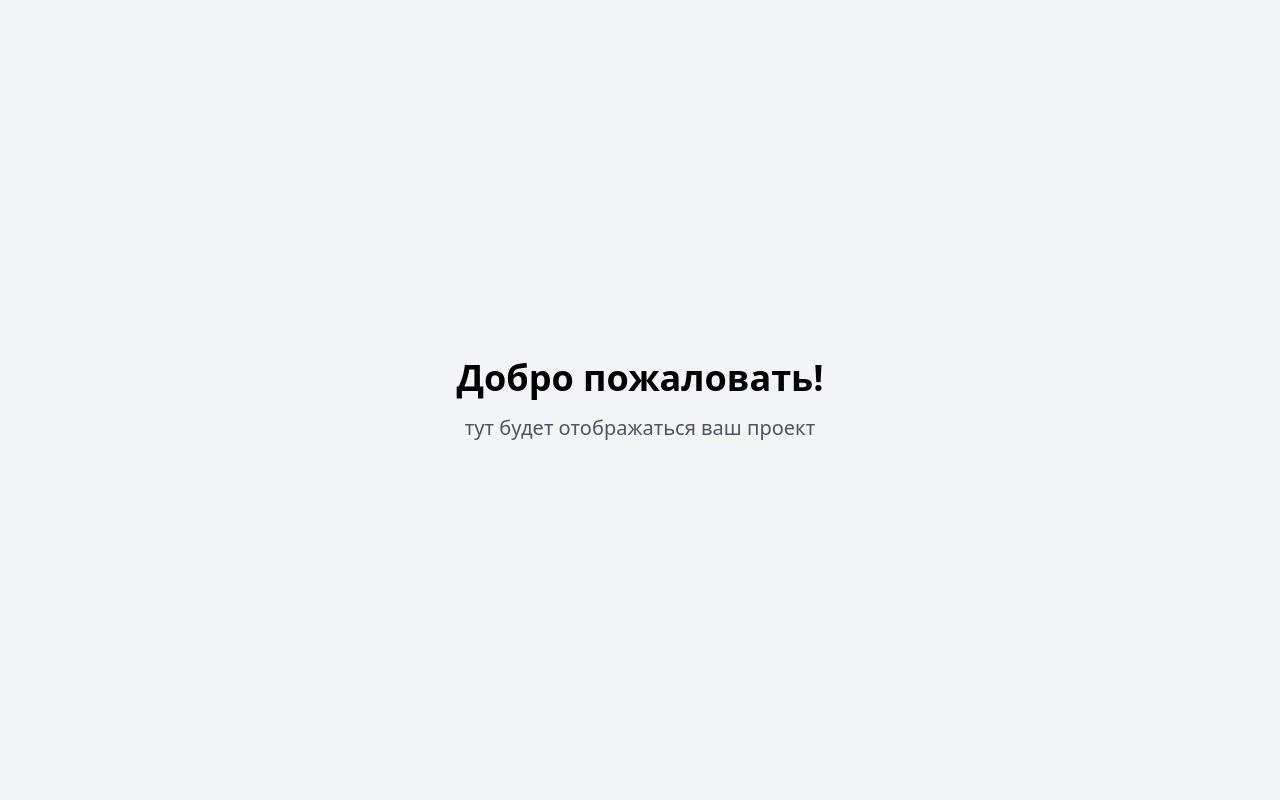
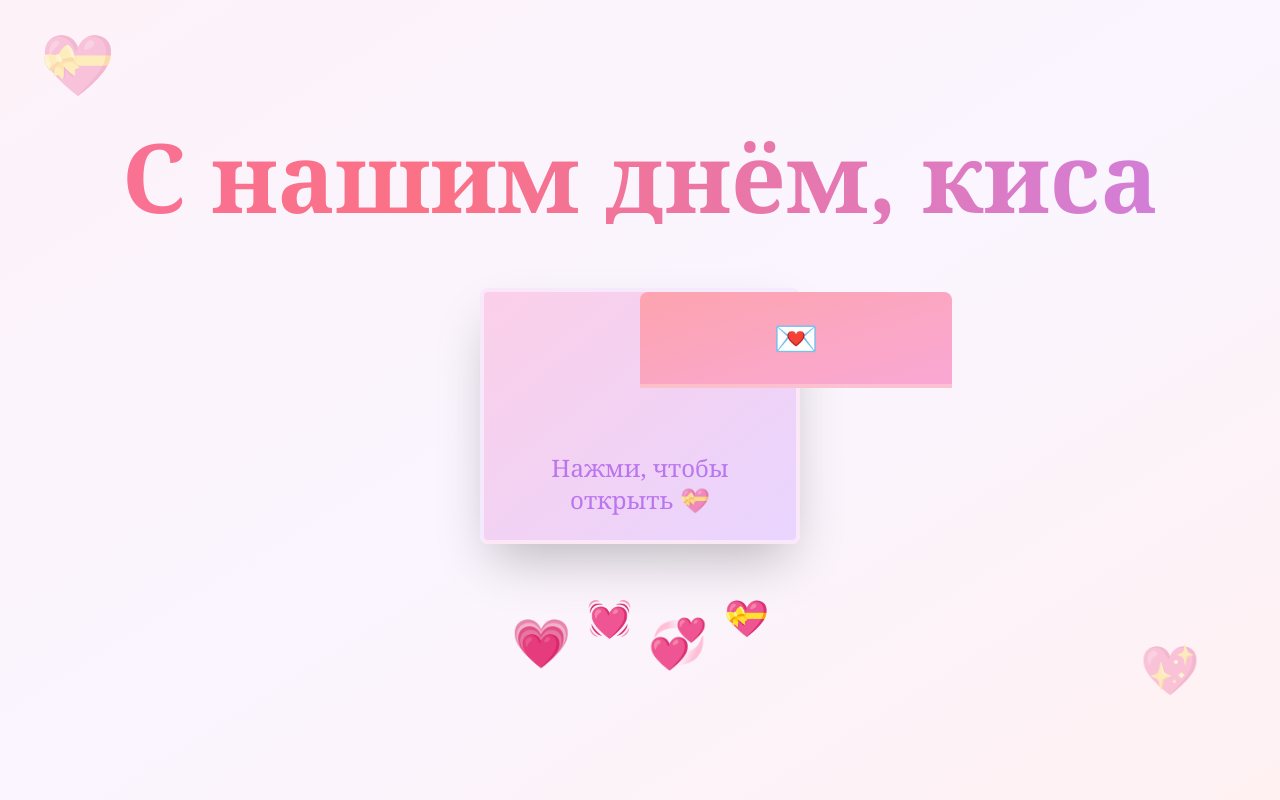
Before and after one commit to pr-poehali-dev/otkrytku-sayt, a React (Vite) app: page / in a window 1280 px wide. Built offline with nearby package versions, Linux system fonts and the light colour scheme.

Commit message:
Добавляет демонстрационный файл

```diff
--- a/src/index.css
+++ b/src/index.css
@@ -1,29 +1,31 @@
+@import url("https://fonts.googleapis.com/css2?family=Cormorant:wght@300;400;600;700&family=Montserrat:wght@300;400;500;600&display=swap");
+
 @tailwind base;
 @tailwind components;
 @tailwind utilities;
 
 @layer base {
   :root {
-    --background: 0 0% 100%;
-    --foreground: 222.2 84% 4.9%;
+    --background: 350 100% 97%;
+    --foreground: 340 30% 25%;
 
     --card: 0 0% 100%;
-    --card-foreground: 222.2 84% 4.9%;
+    --card-foreground: 340 30% 25%;
 
     --popover: 0 0% 100%;
-    --popover-foreground: 222.2 84% 4.9%;
+    --popover-foreground: 340 30% 25%;
 
-    --primary: 222.2 47.4% 11.2%;
-    --primary-foreground: 210 40% 98%;
+    --primary: 340 82% 67%;
+    --primary-foreground: 0 0% 100%;
 
-    --secondary: 210 40% 96.1%;
-    --secondary-foreground: 222.2 47.4% 11.2%;
+    --secondary: 280 70% 85%;
+    --secondary-foreground: 340 30% 25%;
 
-    --muted: 210 40% 96.1%;
-    --muted-foreground: 215.4 16.3% 46.9%;
+    --muted: 350 50% 95%;
+    --muted-foreground: 340 15% 50%;
 
-    --accent: 210 40% 96.1%;
-    --accent-foreground: 222.2 47.4% 11.2%;
+    --accent: 45 100% 70%;
+    --accent-foreground: 340 30% 25%;
 
     --destructive: 0 84.2% 60.2%;
     --destructive-foreground: 210 40% 98%;
@@ -97,5 +99,10 @@
 
   body {
     @apply bg-background text-foreground;
+    font-family: "Montserrat", sans-serif;
+  }
+
+  .font-serif {
+    font-family: "Cormorant", serif;
   }
 }
--- a/src/pages/Index.tsx
+++ b/src/pages/Index.tsx
@@ -1,11 +1,110 @@
-// Update this page (the content is just a fallback if you fail to update the page)
+import { useState } from 'react';
 
 const Index = () => {
+  const [isOpen, setIsOpen] = useState(false);
+
+  const floatingHearts = [
+    { size: 'text-4xl', delay: '0s', left: '10%', duration: '3s' },
+    { size: 'text-3xl', delay: '0.5s', left: '25%', duration: '4s' },
+    { size: 'text-5xl', delay: '1s', left: '70%', duration: '3.5s' },
+    { size: 'text-2xl', delay: '1.5s', left: '85%', duration: '4s' },
+    { size: 'text-4xl', delay: '2s', left: '50%', duration: '3s' },
+    { size: 'text-3xl', delay: '0.8s', left: '15%', duration: '4.5s' },
+    { size: 'text-5xl', delay: '1.8s', left: '90%', duration: '3.2s' },
+    { size: 'text-2xl', delay: '0.3s', left: '40%', duration: '4.2s' },
+  ];
+
   return (
-    <div className="min-h-screen flex items-center justify-center bg-gray-100">
-      <div className="text-center">
-        <h1 className="text-4xl font-bold mb-4 color-black text-black">Добро пожаловать!</h1>
-        <p className="text-xl text-gray-600">тут будет отображаться ваш проект</p>
+    <div className="min-h-screen flex items-center justify-center relative overflow-hidden bg-gradient-to-br from-pink-50 via-purple-50 to-rose-50">
+      <div className="absolute inset-0 overflow-hidden pointer-events-none">
+        {floatingHearts.map((heart, index) => (
+          <div
+            key={index}
+            className={`absolute ${heart.size} opacity-20`}
+            style={{
+              left: heart.left,
+              bottom: '-10%',
+              animation: `float-slow ${heart.duration} ease-in-out infinite`,
+              animationDelay: heart.delay,
+            }}
+          >
+            💕
+          </div>
+        ))}
+      </div>
+
+      <div className="absolute top-10 left-10 animate-float">
+        <span className="text-6xl opacity-30">💝</span>
+      </div>
+      <div className="absolute bottom-20 right-20 animate-float-slow">
+        <span className="text-5xl opacity-30">💖</span>
+      </div>
+
+      <div className="relative z-10 text-center px-4 animate-fade-in">
+        <h1 className="font-serif text-6xl md:text-8xl font-bold mb-8 bg-gradient-to-r from-pink-400 via-rose-400 to-purple-400 bg-clip-text text-transparent animate-shimmer bg-[length:200%_100%]">
+          С нашим днём, киса
+        </h1>
+
+        <div className="relative mt-16" style={{ perspective: '1000px' }}>
+          <div
+            className={`relative w-80 h-64 mx-auto cursor-pointer transition-all duration-500 ${
+              isOpen ? 'transform' : ''
+            }`}
+            onClick={() => setIsOpen(!isOpen)}
+          >
+            <div className="absolute inset-0 bg-gradient-to-br from-pink-200 to-purple-200 rounded-lg shadow-2xl border-4 border-white/50 backdrop-blur-sm">
+              <div className="absolute top-0 left-1/2 -translate-x-1/2 w-full h-24 bg-gradient-to-br from-rose-300 to-pink-300 rounded-t-lg border-b-4 border-white/30"
+                style={{
+                  transformOrigin: 'top',
+                  transform: isOpen ? 'rotateX(180deg)' : 'rotateX(0deg)',
+                  transition: 'transform 0.8s ease-out',
+                }}
+              >
+                <div className="absolute inset-0 flex items-center justify-center">
+                  <span className="text-4xl">💌</span>
+                </div>
+              </div>
+
+              <div
+                className={`absolute top-12 left-1/2 -translate-x-1/2 w-[90%] bg-white rounded-lg shadow-xl p-6 transition-all duration-800 ${
+                  isOpen ? 'translate-y-[-120px] opacity-100' : 'translate-y-0 opacity-0'
+                }`}
+              >
+                <div className="font-serif text-gray-700 space-y-4">
+                  <p className="text-2xl font-semibold text-center bg-gradient-to-r from-pink-500 to-purple-500 bg-clip-text text-transparent">
+                    Моя любимая
+                  </p>
+                  <p className="text-lg leading-relaxed text-center">
+                    Каждый день с тобой — это волшебство. Ты делаешь мою жизнь ярче, теплее и прекраснее.
+                  </p>
+                  <p className="text-lg leading-relaxed text-center">
+                    Спасибо за каждую улыбку, каждый момент счастья. Я люблю тебя больше, чем слова могут выразить.
+                  </p>
+                  <div className="text-center mt-6 flex justify-center gap-2">
+                    <span className="text-2xl animate-float">❤️</span>
+                    <span className="text-2xl animate-float-slow">💕</span>
+                    <span className="text-2xl animate-float">💖</span>
+                  </div>
+                </div>
+              </div>
+
+              <div className="absolute bottom-6 left-1/2 -translate-x-1/2 w-[80%] text-center">
+                {!isOpen && (
+                  <p className="font-serif text-2xl text-purple-600/80 animate-pulse">
+                    Нажми, чтобы открыть 💝
+                  </p>
+                )}
+              </div>
+            </div>
+          </div>
+        </div>
+
+        <div className="mt-20 flex justify-center gap-4 flex-wrap">
+          <span className="text-5xl animate-float">💗</span>
+          <span className="text-4xl animate-float-slow">💓</span>
+          <span className="text-5xl animate-float">💞</span>
+          <span className="text-4xl animate-float-slow">💝</span>
+        </div>
       </div>
     </div>
   );
--- a/tailwind.config.ts
+++ b/tailwind.config.ts
@@ -84,11 +84,41 @@ export default {
 					to: {
 						height: '0'
 					}
+				},
+				'float': {
+					'0%, 100%': { transform: 'translateY(0px)' },
+					'50%': { transform: 'translateY(-20px)' }
+				},
+				'float-slow': {
+					'0%, 100%': { transform: 'translateY(0px)' },
+					'50%': { transform: 'translateY(-30px)' }
+				},
+				'fade-in': {
+					'0%': { opacity: '0', transform: 'translateY(10px)' },
+					'100%': { opacity: '1', transform: 'translateY(0)' }
+				},
+				'shimmer': {
+					'0%': { backgroundPosition: '200% 0' },
+					'100%': { backgroundPosition: '-200% 0' }
+				},
+				'envelope-open': {
+					'0%': { transform: 'rotateX(0deg)' },
+					'100%': { transform: 'rotateX(180deg)' }
+				},
+				'letter-rise': {
+					'0%': { transform: 'translateY(0)' },
+					'100%': { transform: 'translateY(-120px)' }
 				}
 			},
 			animation: {
 				'accordion-down': 'accordion-down 0.2s ease-out',
-				'accordion-up': 'accordion-up 0.2s ease-out'
+				'accordion-up': 'accordion-up 0.2s ease-out',
+				'float': 'float 3s ease-in-out infinite',
+				'float-slow': 'float-slow 4s ease-in-out infinite',
+				'fade-in': 'fade-in 0.6s ease-out',
+				'shimmer': 'shimmer 3s linear infinite',
+				'envelope-open': 'envelope-open 0.8s ease-out forwards',
+				'letter-rise': 'letter-rise 0.8s ease-out forwards'
 			}
 		}
 	},
```
